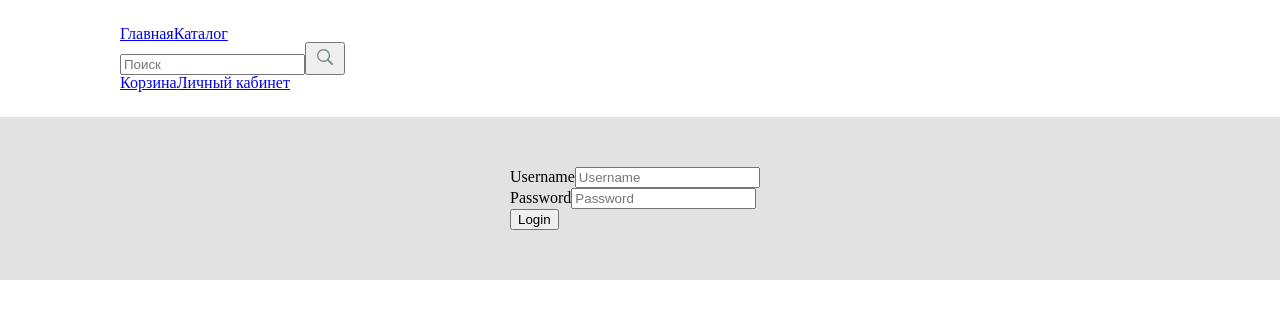
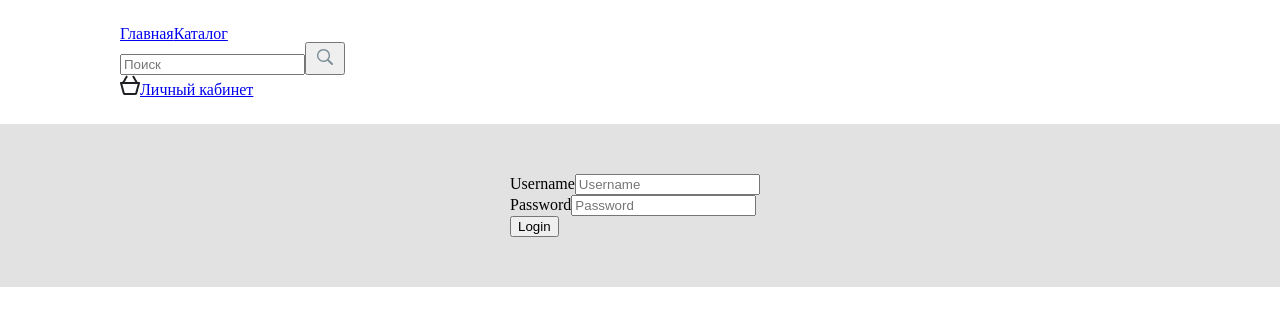
Before and after one commit to VicKhod/my-dummy-store, a React (Create React App) app: page /login in a window 1280 px wide. Shown: the top 326 px of the page. Built offline with nearby package versions, Linux system fonts and the light colour scheme.

Commit message:
feat: change cart link at Header

```diff
--- a/src/components/Header/Header.tsx
+++ b/src/components/Header/Header.tsx
@@ -1,6 +1,7 @@
 import { Link } from 'react-router-dom';
 import styles from './Header.module.scss';
 import Search from '../Search/Search';
+import iconCart from "../../assets/img/cart.png"
 
 // interface HeaderProps {}
 
@@ -11,7 +12,7 @@ const Header = () => (
         <Link to='/'>Главная</Link>
         <Link to='/catalog'>Каталог</Link>
         <Search/>
-        <Link to='/cart'>Корзина</Link>
+        <Link to='/cart'><img src={iconCart} alt="cart" /></Link>
         <Link to='/user'>Личный кабинет</Link>
       </nav>
 
```
